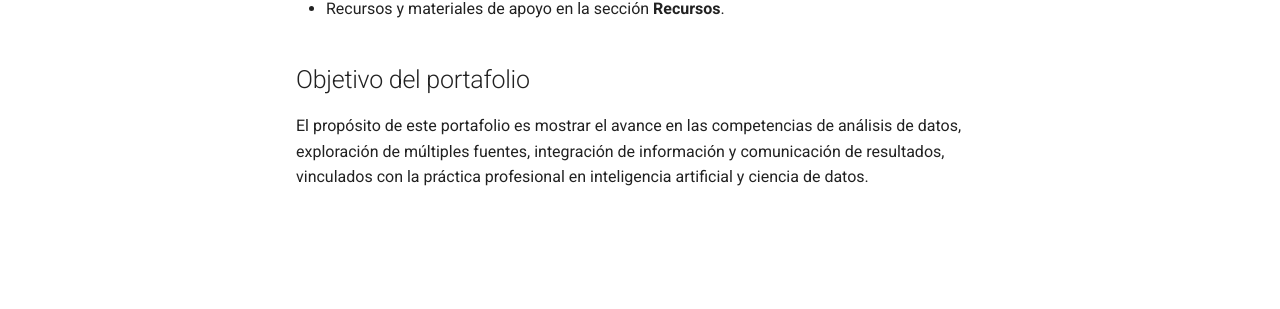
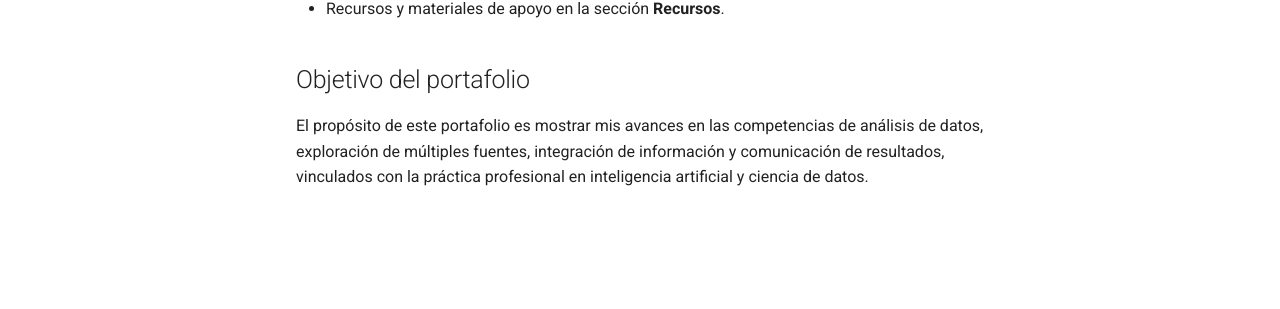
Before and after one commit to naguer019/IA-portfolio, an MkDocs documentation site: the page built from docs/index.md, in a window 1280 px wide. Shown: the part 444-753 px from the top of the page. Built offline with MkDocs 1.6.1 and Material for MkDocs 9.7.7, drawn with Linux system fonts in a browser that asks for light colours.

Commit message:
Update index.md

```diff
--- a/docs/index.md
+++ b/docs/index.md
@@ -16,4 +16,4 @@ Este portafolio incluye:
 - Recursos y materiales de apoyo en la sección **Recursos**.
 
 ## Objetivo del portafolio
-El propósito de este portafolio es mostrar el avance en las competencias de análisis de datos, exploración de múltiples fuentes, integración de información y comunicación de resultados, vinculados con la práctica profesional en inteligencia artificial y ciencia de datos.
+El propósito de este portafolio es mostrar mis avances en las competencias de análisis de datos, exploración de múltiples fuentes, integración de información y comunicación de resultados, vinculados con la práctica profesional en inteligencia artificial y ciencia de datos.
```
